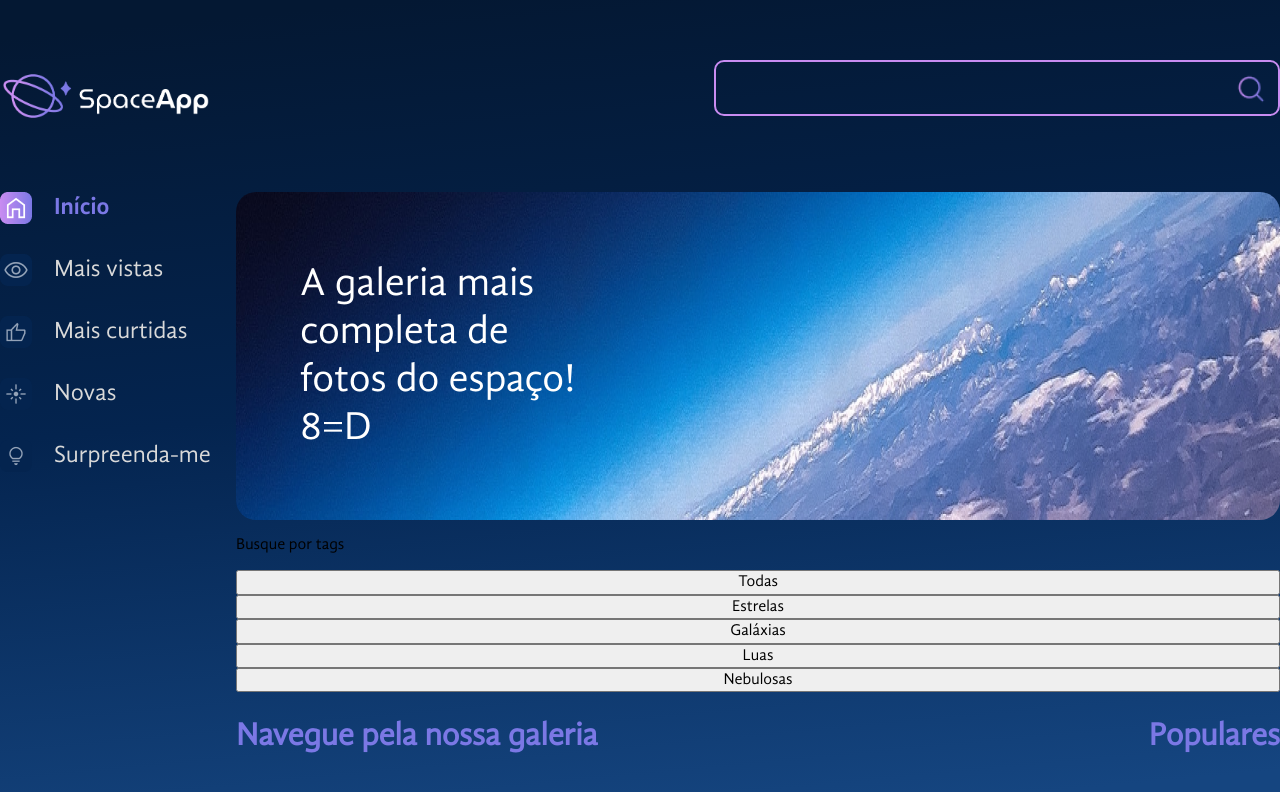
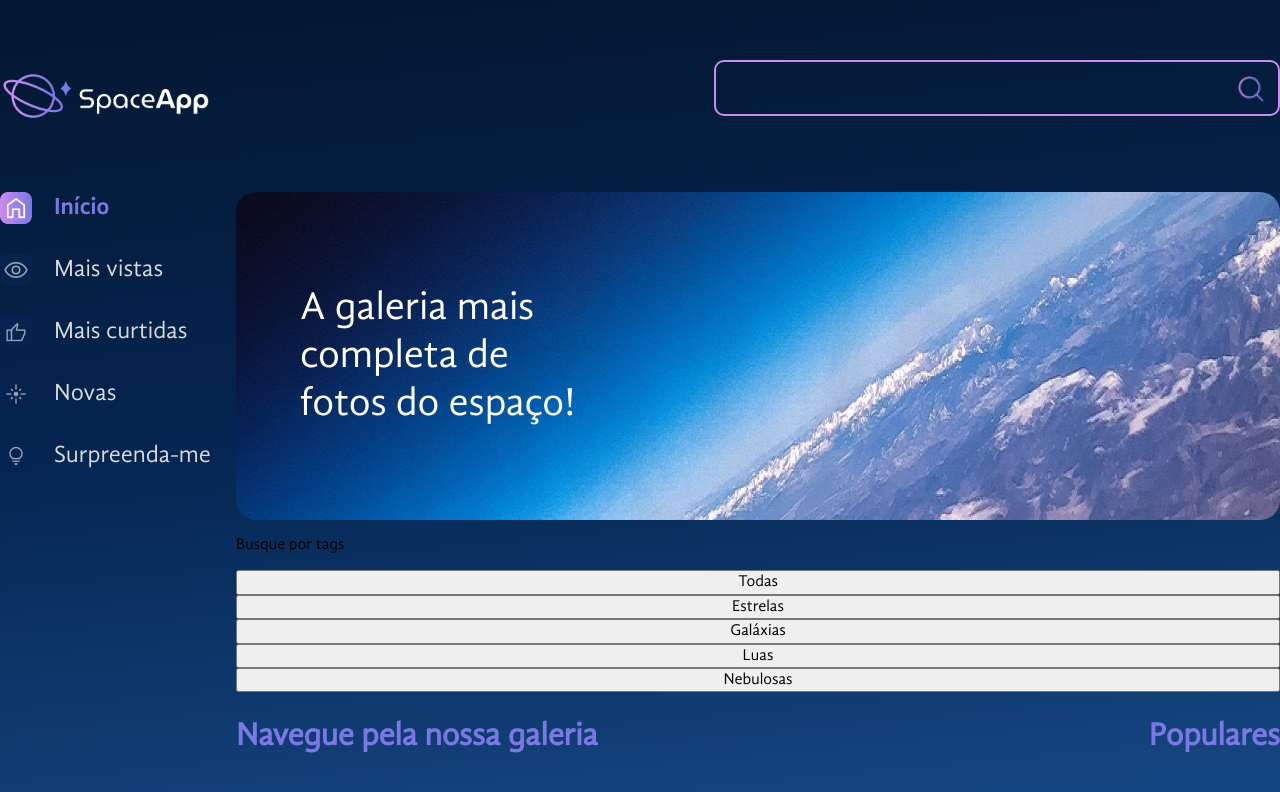
Before and after one commit to Wkyouma/spaceApp, a React (Vite) app: page / in a window 1280 px wide. Shown: the top 792 px of the page. Built offline with nearby package versions, Linux system fonts and the light colour scheme.

Commit message:
desteste

```diff
--- a/src/App.jsx
+++ b/src/App.jsx
@@ -39,7 +39,7 @@ function App() {
           <BarraLateral />
           <ConteudoGaleria>
             <Banner
-              texto="A galeria mais completa de fotos do espaço! 8=D"
+              texto="A galeria mais completa de fotos do espaço!"
               backgroundImage={bannerBackground}
             />
             <Galeria />
```
